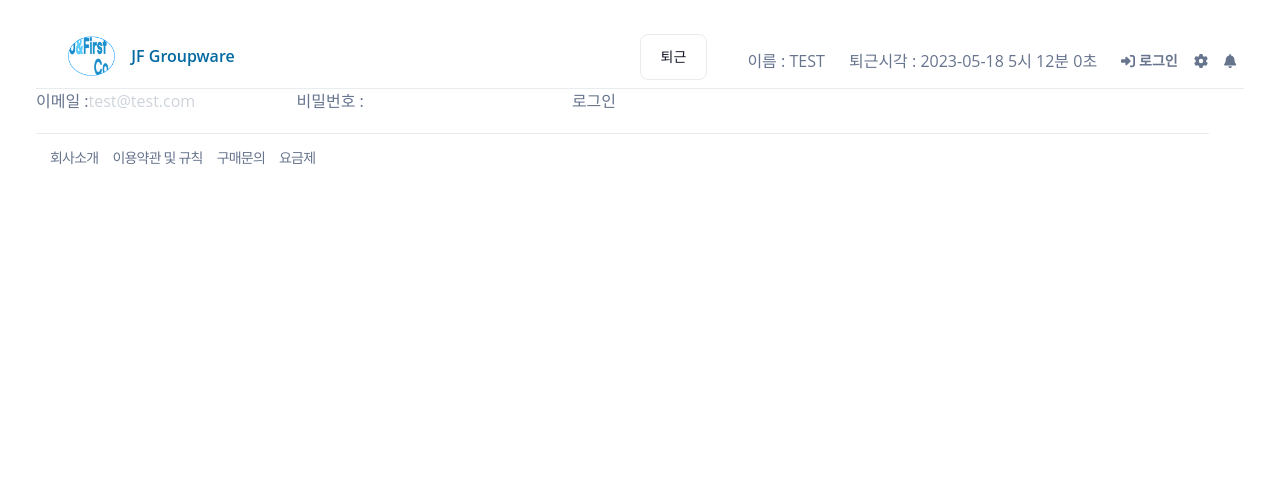
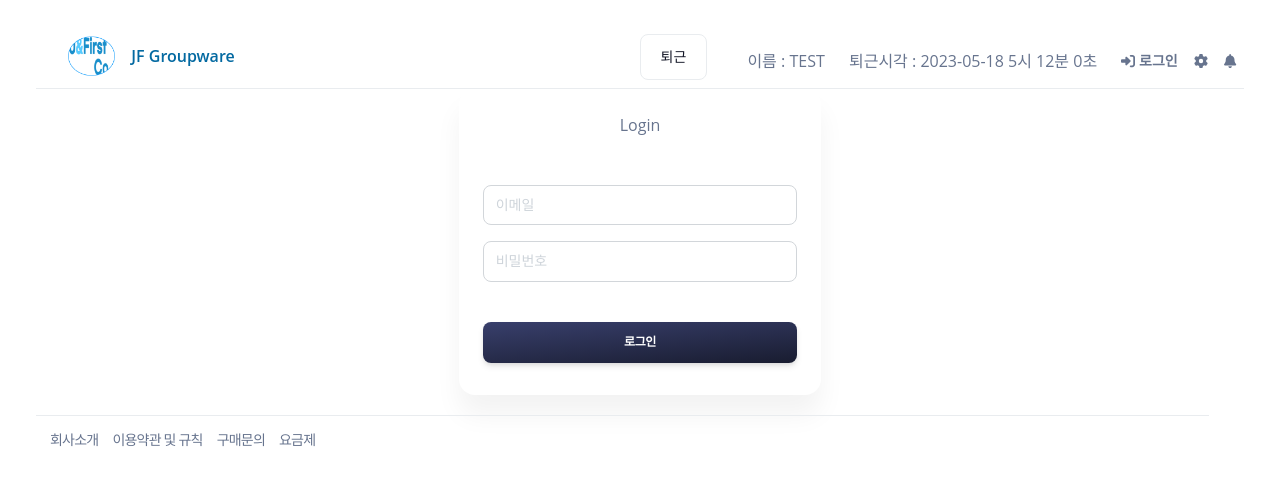
Before and after one commit to eunbbori/gwNew, a Next.js app: page /login in a window 1280 px wide. Shown: the top 486 px of the page. Built offline with nearby package versions, Linux system fonts and the light colour scheme.

Commit message:
로그인 UI 1)

```diff
--- a/src/pages/_app.tsx
+++ b/src/pages/_app.tsx
@@ -8,6 +8,7 @@ import jwtTokens from '@/modules/jwtTokens';
 
 const httpLink = createHttpLink({
   uri: 'http://localhost:4000',
+  // uri: 'http://localhost:8080/graphql',
 });
 
 const authLink = setContext((_, { headers }) => {
--- a/src/pages/login.tsx
+++ b/src/pages/login.tsx
@@ -1,30 +1,79 @@
 import React from 'react';
-import { signIn } from 'next-auth/react';
+import { useForm } from 'react-hook-form';
+import * as yup from 'yup';
+import { yupResolver } from '@hookform/resolvers/yup';
+export interface loginFormValues {
+  EmpEmail: string;
+  EmpPassword: string;
+}
+const Login: React.FC = () => {
+  const loginSchema = yup.object().shape({
+    EmpEmail: yup
+      .string()
+      .matches(/^[^@\s]+@[^@\s]+\.[^@\s]+$/, '이메일 형식에 맞지 않습니다.')
+      .required('이메일을 입력해주세요.'),
+    EmpPassword: yup
+      .string()
+      .matches(/^(?=.*[A-Za-z])(?=.*\d)[A-Za-z\d]{6,10}$/, '6~10자의 영문, 숫자를 조합해서 입력하세요.')
+      .min(6, '6글자 이상 10글자 이하로 입력해주세요.')
+      .required('비밀번호를 입력해주세요.'),
+  });
 
-const Login = () => {
-  const login = async (e: any) => {
-    e.preventDefault();
-    const email = e.target.email.value;
-    const password = e.target.password.value;
-    const response = await signIn('email-password-credential', {
-      email,
-      password,
-      redirect: false,
-    });
-    console.log(response);
+  const {
+    register,
+    handleSubmit,
+    formState: { errors },
+  } = useForm<loginFormValues>({
+    resolver: yupResolver(loginSchema),
+  });
+
+  const onLogin = async (data: loginFormValues) => {
+    console.log(data);
   };
   return (
-    <form onSubmit={login}>
-      <label>
-        이메일 :
-        <input type="email" name="email" placeholder="test@test.com" />
-      </label>
-      <label>
-        비밀번호 :
-        <input type="password" name="password" />
-      </label>
-      <button type="submit">로그인</button>
-    </form>
+    <div className="w-full mr-auto ml-auto px-6">
+      <div className="w-full max-w-full px-3 mx-auto mt-0 md:flex-0 shrink-0 md:w-7/12 lg:w-5/12 xl:w-4/12">
+        <div className="relative z-0 flex flex-col min-w-0 break-words bg-white border-0 shadow-soft-xl rounded-2xl bg-clip-border">
+          <div className="p-6 mb-0 text-center bg-white border-b-0 rounded-t-2xl">
+            <h5>Login</h5>
+          </div>
+          <div className="flex-auto p-6">
+            <form onSubmit={handleSubmit(onLogin)}>
+              <div className="mb-4">
+                <input
+                  {...register('EmpEmail')}
+                  placeholder="이메일"
+                  type="text"
+                  className="text-sm focus:shadow-soft-primary-outline leading-5.6 ease-soft block w-full appearance-none rounded-lg border border-solid border-gray-300 bg-white bg-clip-padding py-2 px-3 font-normal text-gray-700 transition-all focus:border-fuchsia-300 focus:bg-white focus:text-gray-700 focus:outline-none focus:transition-shadow"
+                  aria-label="EmpEmail"
+                  aria-describedby="EmpEmail-addon"
+                />
+                <div>{errors.EmpEmail?.message}</div>
+              </div>
+              <div className="mb-4">
+                <input
+                  {...register('EmpPassword')}
+                  placeholder="비밀번호"
+                  type="test"
+                  className="text-sm focus:shadow-soft-primary-outline leading-5.6 ease-soft block w-full appearance-none rounded-lg border border-solid border-gray-300 bg-white bg-clip-padding py-2 px-3 font-normal text-gray-700 transition-all focus:border-fuchsia-300 focus:bg-white focus:text-gray-700 focus:outline-none focus:transition-shadow"
+                  aria-label="Password"
+                  aria-describedby="Password-login"
+                />
+                <div>{errors.EmpPassword?.message}</div>
+              </div>
+              <div className="text-center">
+                <button
+                  type="submit"
+                  className="inline-block w-full px-6 py-3 mt-6 mb-2 font-bold text-center text-white uppercase align-middle transition-all bg-transparent border-0 rounded-lg cursor-pointer active:opacity-85 hover:scale-102 hover:shadow-soft-xs leading-pro text-xs ease-soft-in tracking-tight-soft shadow-soft-md bg-150 bg-x-25 bg-gradient-to-tl from-gray-900 to-slate-800 hover:border-slate-700 hover:bg-slate-700 hover:text-white"
+                >
+                  로그인
+                </button>
+              </div>
+            </form>
+          </div>
+        </div>
+      </div>
+    </div>
   );
 };
 export default Login;
```
